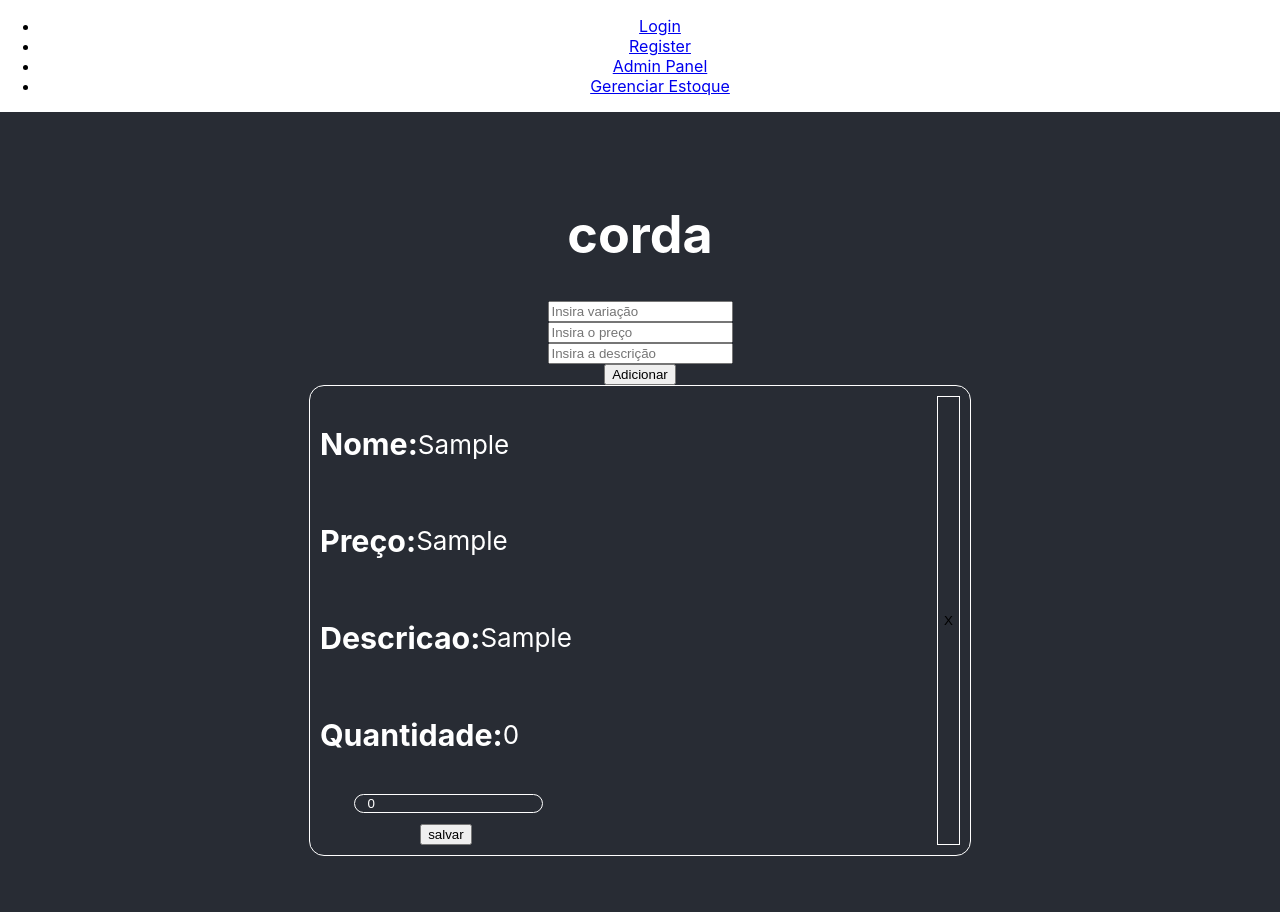
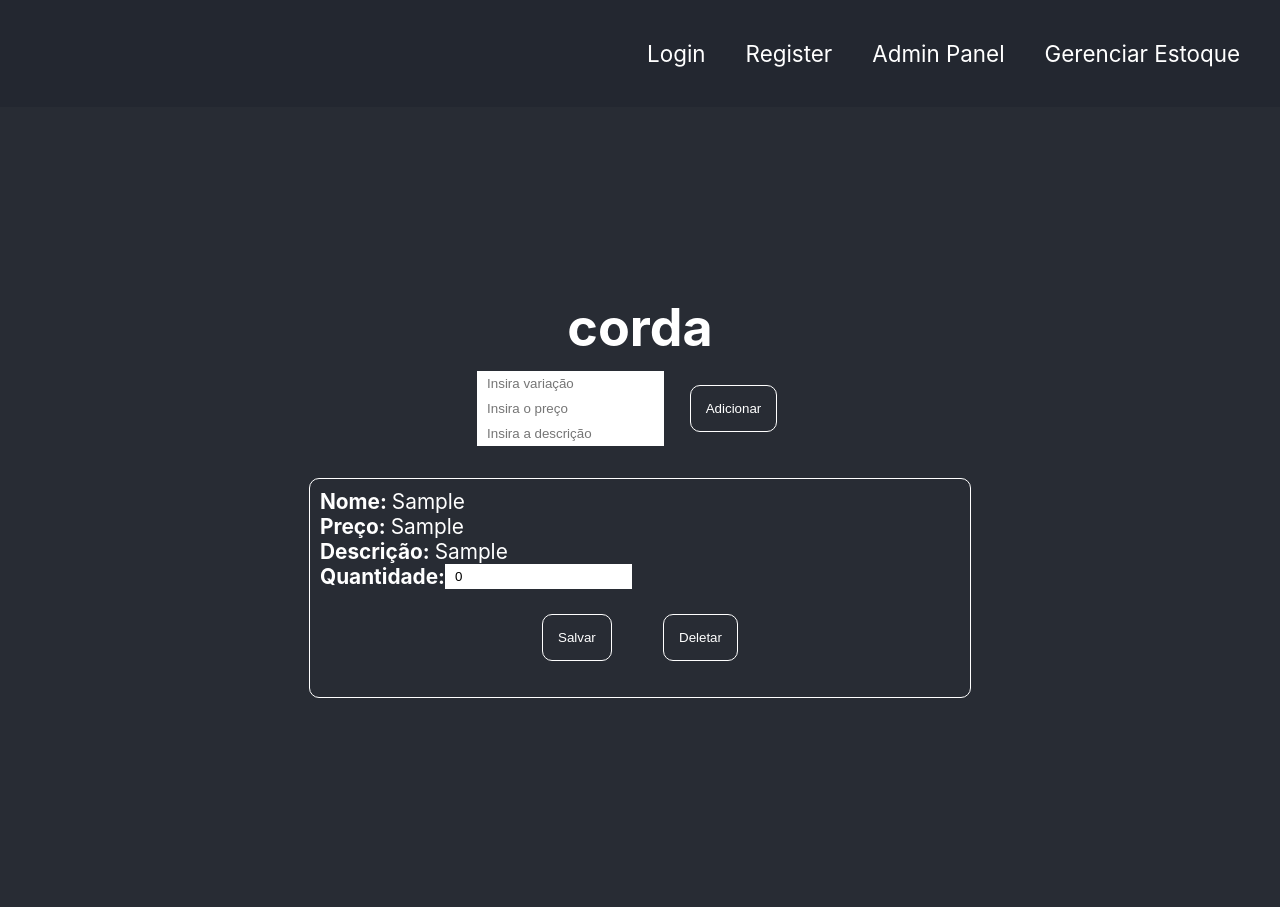
Before and after one commit to gabrielmadeira/7guitars, a React (Create React App) app in the folder frontend/: page /getPartsOfType in a window 1280 px wide. Both pictures are taken after typing "Sample", "Sample", "Sample" into the empty fields and a click on the button "Adicionar". Built offline with nearby package versions, Linux system fonts and the light colour scheme; no server answers; the HTML template or start-up script is replaced by a standard one.

Commit message:
Fix: melhorias css

```diff
--- a/frontend/src/App.css
+++ b/frontend/src/App.css
@@ -1,3 +1,12 @@
+* {
+  padding: 0px;
+  border: 0px;
+  margin: 0px;
+}
+
+p {
+  font-size: 0.8em;
+}
 .App {
   text-align: center;
 }
@@ -5,12 +14,6 @@
 .App-logo {
   height: 40vmin;
   pointer-events: none;
-}
-
-@media (prefers-reduced-motion: no-preference) {
-  .App-logo {
-    animation: App-logo-spin infinite 20s linear;
-  }
 }
 
 .App-header {
@@ -28,6 +31,28 @@
   color: #61dafb;
 }
 
+
+.navbarContainer {
+  display: flex;
+  align-items: center;
+  justify-content: flex-end;
+  padding: 20px;
+  background-color: rgb(35,39,48);
+}
+
+.navbarContainer li {
+  padding: 20px;
+  list-style: none;
+}
+
+.nav-link {
+  color: white;
+  font-size: 1.4em;
+  text-decoration: none;
+}
+.flex {
+  display: flex;
+}
 .Center {
   display: flex;
   flex-direction: column;
@@ -38,6 +63,7 @@
 .flex {
   display: flex;
 }
+
 .loginContainer {
   width: 100%;
   transform: translateY(-10vh);
@@ -68,16 +94,39 @@
   min-width: 600px;
   justify-content: space-between;
   border: 1px solid white;
-  border-radius: 15px;
+  border-radius: 10px;
 }
 
-.deleteButton {
+.variacoesButtons {
   background: transparent;
   border: 1px solid white;
+  padding: 15px;
+  margin: 2vw;
+  border-radius: 10px;
+  color: white;
+}
+
+.variacoesButtons:hover {
+  background-color: white;
+  color: #404443;
+  transform: scale(0.9);
+}
+
+.deleteButton:hover {
+  background-color: red;
 }
 
 .aligncenter {
   align-items: center;
+}
+
+.input {
+  text-indent: 5px;
+  padding: 5px;
+}
+
+.campoInsercao {
+  margin: 20px;
 }
 @keyframes App-logo-spin {
   from {
--- a/frontend/src/App.js
+++ b/frontend/src/App.js
@@ -11,8 +11,8 @@ function App() {
     <div className="App">
       <BrowserRouter>
         <nav className="navbar navbar-dark bg-dark navbar-expand-lg">
-          <div className="collapse navbar-collapse">
-            <ul className="navbar-nav mr-auto">
+          <div className=" collapse navbar-collapse">
+            <ul className=" navbarContainer navbar-nav mr-auto">
               <li className="navbar-item">
                 <Link to="/" className="nav-link">
                   Login
--- a/frontend/src/components/GerenciarEstoque.js
+++ b/frontend/src/components/GerenciarEstoque.js
@@ -11,7 +11,6 @@ function GerenciarEstoque() {
   let [quantity, setQuantity] = useState(0);
   let [sorted, setSorted] = useState(false);
   let [postArray, setPostArray] = useState([]);
-  let [newPostArray, setNewPostArray] = useState([]);
 
   useEffect(() => {
     const fetchData = async () => {
@@ -67,9 +66,10 @@ function GerenciarEstoque() {
   }
 
   return (
-    <div className="main">
+    <div className="main Center">
       <h1> {pecaNome} </h1>
-      <div className="Center">
+      <div className="flex">
+        <div className="flex Center">
           <input
             onKeyPress={handleKeyPress}
             value={value}
@@ -101,8 +101,8 @@ function GerenciarEstoque() {
             placeholder="Insira a descrição "
             autoComplete="off"
           ></input>
-
-        <button className="button addButton" onClick={pushTodo}>
+         </div>
+        <button className="button variacoesButtons" onClick={pushTodo}>
           Adicionar
         </button>
       </div>
@@ -116,7 +116,6 @@ function GerenciarEstoque() {
         />
       </div>
 
-      {newPostArray.Variacoes}
     </div>
   );
 }
--- a/frontend/src/components/variacoes.js
+++ b/frontend/src/components/variacoes.js
@@ -1,5 +1,5 @@
-import React, { useState } from 'react';
-import '../App.css';
+import React, { useState } from "react";
+import "../App.css";
 
 function Variacoes(obj) {
   let [quantity, setQuantity] = useState(0);
@@ -7,53 +7,51 @@ function Variacoes(obj) {
 
   async function updateQuantity(event) {
     event.preventDefault();
-    console.log('POST ARRAY: ', postArray);
-    console.log('quantity: ', quantity);
-    console.log('value: ', event.target);
+    console.log("POST ARRAY: ", postArray);
+    console.log("quantity: ", quantity);
+    console.log("value: ", event.target);
   }
 
   if (postArray && obj) {
     const posts = postArray.map((x) => (
-      <div key={x.id} className="Center admin ">
+      <div key={x.id} className="Center admin campoInsercao ">
+          <div className="variacoes">
+            <div className="varianteContainer">
               <div className="flex">
-          <div className="flex variacoes">
-            <div className="varianteContainer">
-              <div className="flex aligncenter">
-                <h3> Nome:</h3>
-                <p> {x.text} </p>
+                <p>   <b> Nome: </b>
+                {x.text} </p>
               </div>
               <div className="flex aligncenter">
-                <h3> Preço: </h3>
-                <p> {x.price} </p>
+                <p>   <b> Preço: </b>
+                 {" "+x.price} </p>
               </div>
               <div className="flex aligncenter">
-                <h3> Descricao: </h3>
-                <p> {x.description} </p>
+                <p>   <b> Descrição: </b>
+                 {x.description} </p>
               </div>
               <div className="flex aligncenter">
-                <h3> Quantidade: </h3>
-                <p> {x.quantity} </p>
-              </div>
-              <form className="Center" onSubmit={updateQuantity}>
-                <label>
+                <p>   <b> Quantidade: </b>  </p>
                 <input
                   type="text"
                   name="quantidade"
                   placeholder="alterar quantidade"
-                    className="login"
+                  className="input"
                   value={quantity}
                   onChange={(e) => setQuantity(e.target.value)}
                 />
-                </label>
-                <label>
-                  <input type="submit" value="salvar" />
-                </label>
-              </form>
               </div>
-            <button onClick={() => obj.deletePost(x.id)} className="deleteButton">
-              X
+            </div>
+            <input
+              type="submit"
+              value="Salvar"
+              className="variacoesButtons"
+            />
+            <button
+              onClick={() => obj.deletePost(x.id)}
+              className="variacoesButtons"
+            >
+              Deletar
             </button>
-          </div>
           </div>
       </div>
     ));
```
Lines whose indentation alone changed are shown as unchanged.
